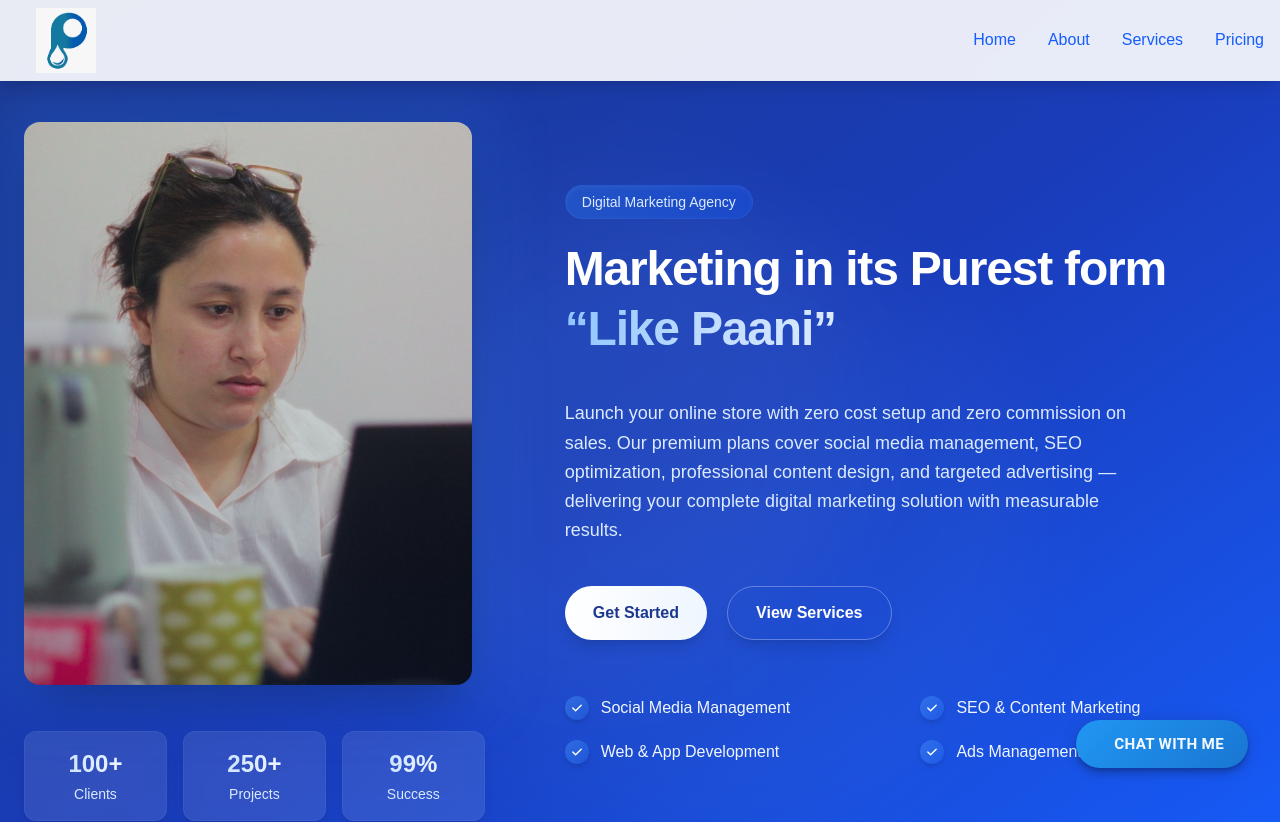
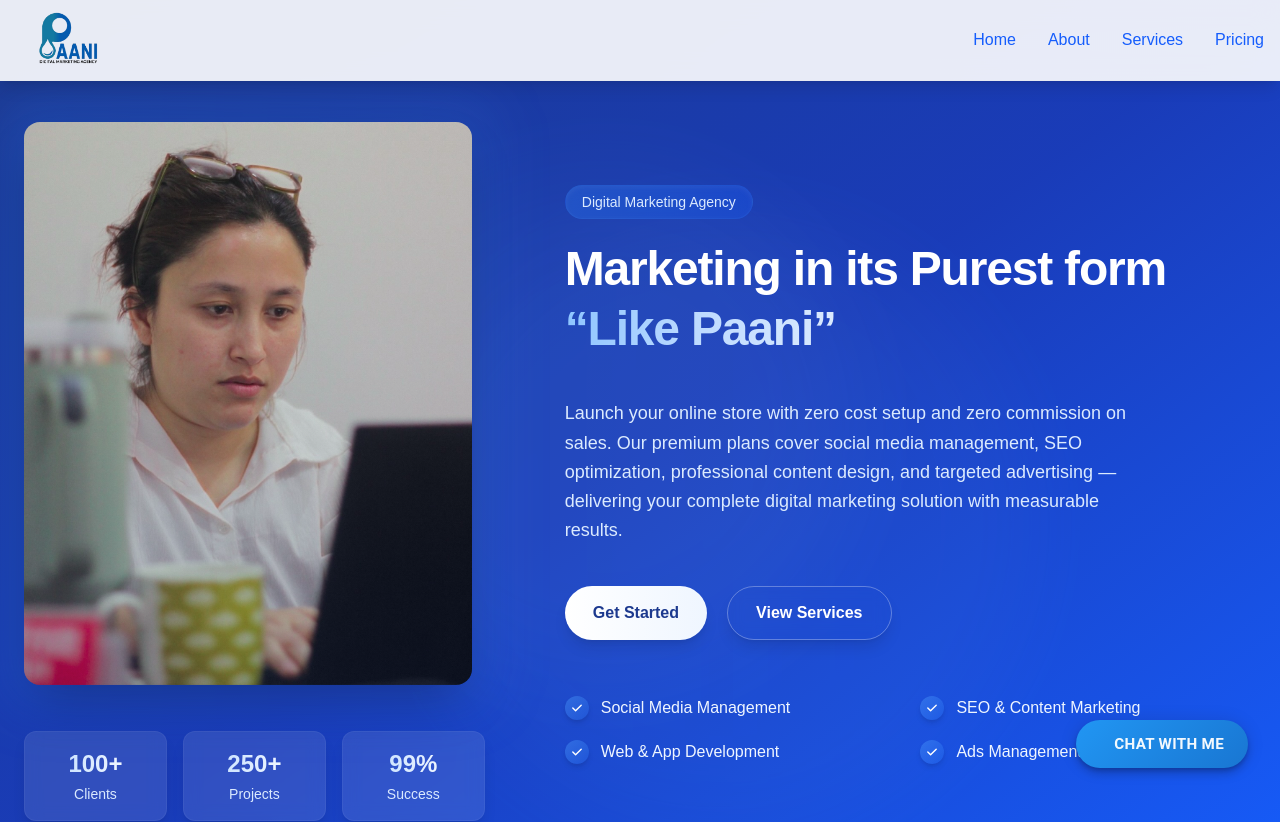
Before and after one commit to Kisoft-Tech-Solutions/paani_portfolio, a Next.js app: page / in a window 1280 px wide. Shown: the top 822 px of the page. Built offline with nearby package versions, Linux system fonts and the light colour scheme; some icons are missing.

Commit message:
added the logo

```diff
--- a/src/components/common/Header.tsx
+++ b/src/components/common/Header.tsx
@@ -74,7 +74,7 @@ const Header = () => {
               className="relative w-[100px] h-[65px]"
             >
               <Image
-                src="/paani.jpeg"
+                src="/l.png"
                 alt="Paani Digital Marketing"
                 fill
                 className="object-contain"
```
Also changed, not shown: public/data.jpeg (deleted).
